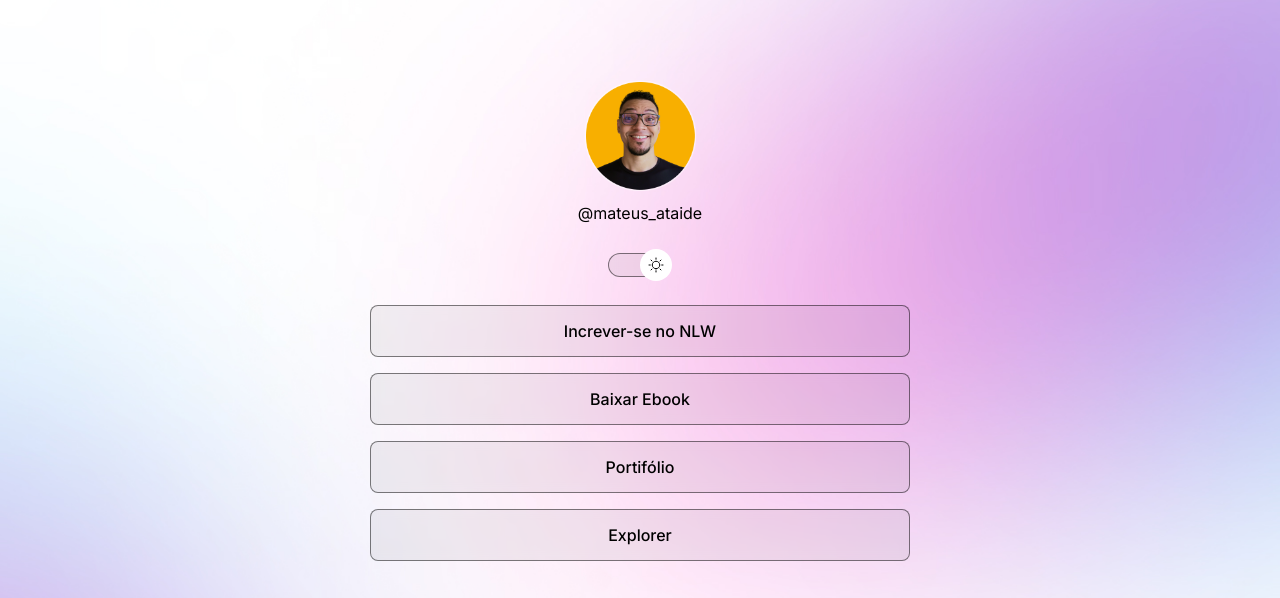
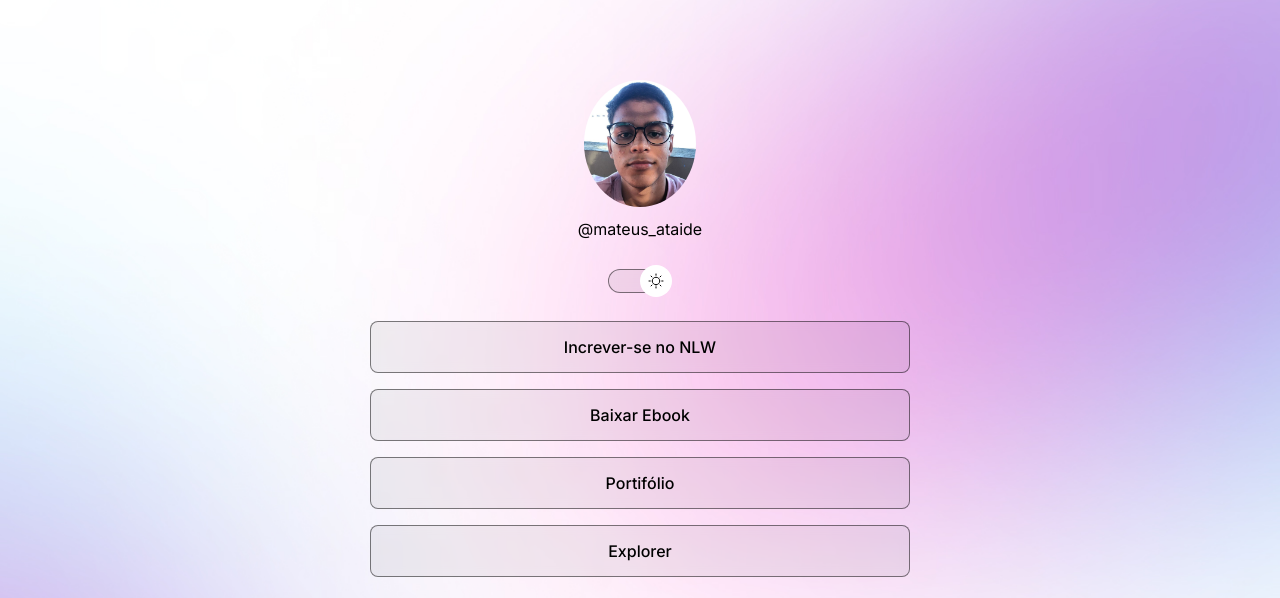
Before and after one commit to ata1de/Portifolio-rockseat, a plain HTML site: page PORTIFOLIO ROCKSEAT/index.html in a window 1280 px wide. Shown: the top 598 px of the page. Drawn offline with nearby package versions, Linux system fonts and the light colour scheme; files whose address does not match are found by name.

Commit message:
edited central image and add new icons in page

```diff
--- a/PORTIFOLIO ROCKSEAT/index.html
+++ b/PORTIFOLIO ROCKSEAT/index.html
@@ -6,13 +6,14 @@
     <link href="https://fonts.googleapis.com/css2?family=Inter:wght@400;500&display=swap" rel="stylesheet">
     <meta charset="UTF-8">
     <meta name="viewport" content="width=device-width, initial-scale=1.0">
-    <title>Portifólio</title>
+    <title>LinkTree</title>
     <link rel="stylesheet" href="style.css">
+    <link rel="shortcut icon" href="Images/Personal/letra-m.png" type="image/x-icon">
 </head>
 <body>
     <div id="container">
         <div id="profile">
-            <img src="Images/assets/avatar.png" alt="Foto sorrindo com fundo amarelo">
+            <img src="Images/Personal/Selfie1.jpeg" alt="Foto sorrindo com fundo amarelo">
             <p>@mateus_ataide</p>
         </div>
 
--- a/PORTIFOLIO ROCKSEAT/script.js
+++ b/PORTIFOLIO ROCKSEAT/script.js
@@ -12,8 +12,8 @@ function toogleMode(){
     const img = document.querySelector("#profile img")
 
     if (html.classList.contains("light")){
-        img.setAttribute("src", "Images/assets/avatar-light.png")
+        img.setAttribute("src", "Images/Personal/Selfie1.jpeg")
     } else {
-        img.setAttribute("src", "Images/assets/avatar.png")
+        img.setAttribute("src", "Images/Personal/Selfie2.jpeg")
     }
 }
--- a/PORTIFOLIO ROCKSEAT/style.css
+++ b/PORTIFOLIO ROCKSEAT/style.css
@@ -60,6 +60,8 @@ body{
 }
 
 #profile img {
+    border-radius: 50%;
+    object-fit: cover;
     display: block;
     width: 112px;
     margin: auto;
```
Also changed, not shown: PORTIFOLIO ROCKSEAT/Images/Icons/avatar-light.png (renamed from PORTIFOLIO ROCKSEAT/Images/assets/avatar-light.png), PORTIFOLIO ROCKSEAT/Images/Icons/avatar.png (renamed from PORTIFOLIO ROCKSEAT/Images/assets/avatar.png), PORTIFOLIO ROCKSEAT/Images/Icons/bg-desktop-light.jpg (renamed from PORTIFOLIO ROCKSEAT/Images/assets/bg-desktop-light.jpg), PORTIFOLIO ROCKSEAT/Images/Icons/bg-desktop.jpg (renamed from PORTIFOLIO ROCKSEAT/Images/assets/bg-desktop.jpg), PORTIFOLIO ROCKSEAT/Images/Icons/bg-mobile-light.jpg (renamed from PORTIFOLIO ROCKSEAT/Images/assets/bg-mobile-light.jpg), PORTIFOLIO ROCKSEAT/Images/Icons/bg-mobile.jpg (renamed from PORTIFOLIO ROCKSEAT/Images/assets/bg-mobile.jpg), PORTIFOLIO ROCKSEAT/Images/Icons/letra-m.png (added), PORTIFOLIO ROCKSEAT/Images/Icons/moon-stars.svg (renamed from PORTIFOLIO ROCKSEAT/Images/assets/moon-stars.svg), PORTIFOLIO ROCKSEAT/Images/Icons/sun.svg (renamed from PORTIFOLIO ROCKSEAT/Images/assets/sun.svg), PORTIFOLIO ROCKSEAT/Images/Icons/whatsapp.png (added), PORTIFOLIO ROCKSEAT/Images/Personal/Selfie1.jpeg (added), PORTIFOLIO ROCKSEAT/Images/Personal/Selfie2.jpeg (added), PORTIFOLIO ROCKSEAT/Images/Personal/WhatsApp Image 2023-08-09 at 13.31.28 (1).jpeg (deleted), PORTIFOLIO ROCKSEAT/Images/Personal/WhatsApp Image 2023-08-09 at 13.31.28.jpeg (deleted), 1 more files, 2 other files.
